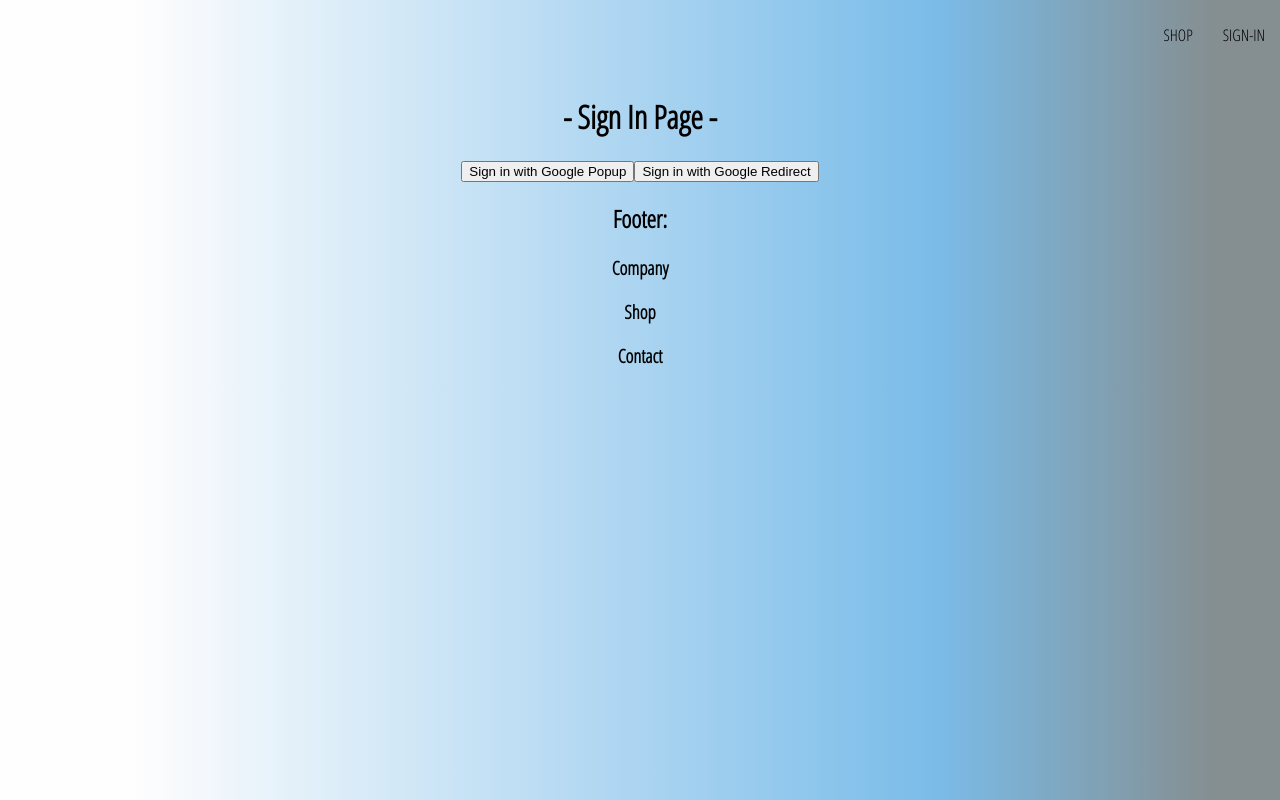
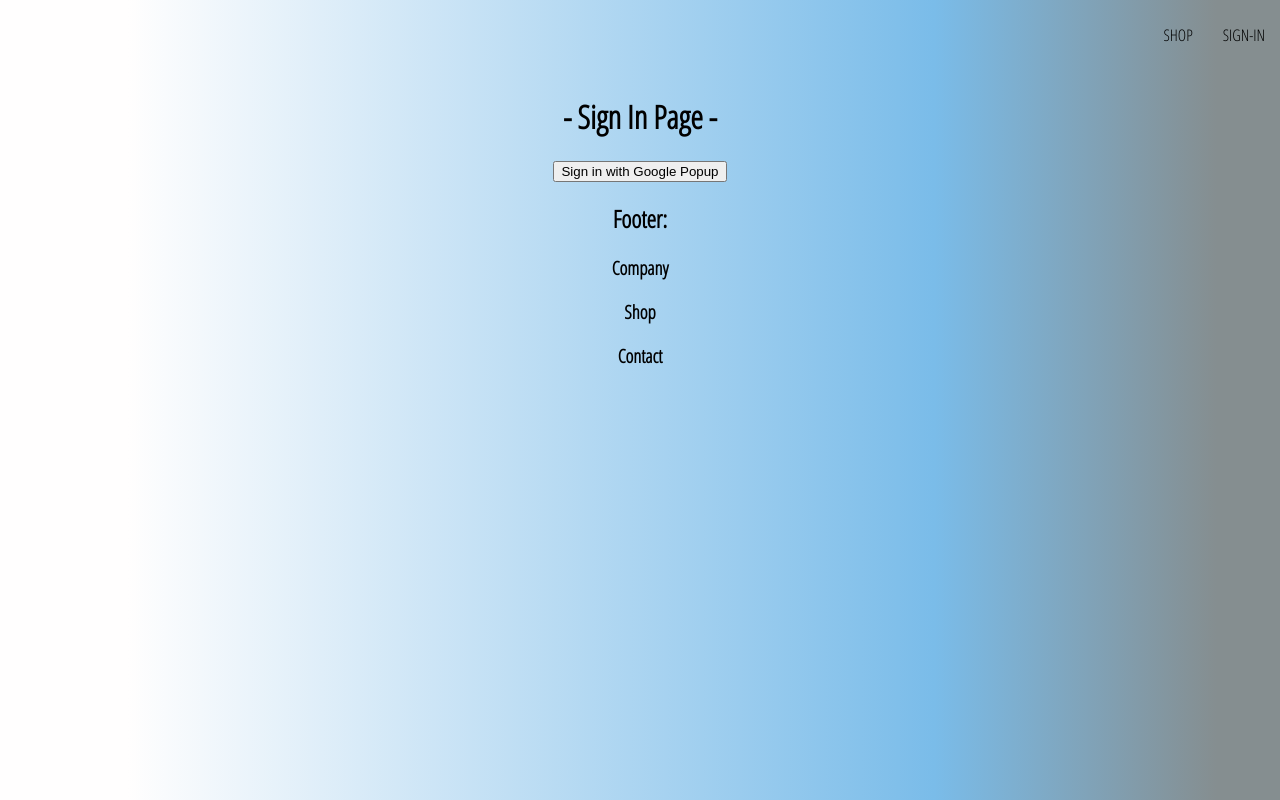
Before and after one commit to vargaae/multi-micro-store-24, a React (Create React App) app: page /sign-in in a window 1280 px wide. Built offline with nearby package versions, Linux system fonts and the light colour scheme; some icons are missing.

Commit message:
106009-CleanUp Sign In With Redirect provider example

```diff
--- a/src/routes/sign-in/sign-in.component.jsx
+++ b/src/routes/sign-in/sign-in.component.jsx
@@ -1,29 +1,14 @@
 import "./sign-in.styles.scss";
 
-import { useEffect } from "react";
-import { getRedirectResult } from "firebase/auth";
-// import { Outlet, Link } from "react-router-dom";
 import {
-  auth,
   signInWithGooglePopup,
-  signInWithGoogleRedirect,
   createUserDocumentFromAuth,
 } from "../../utils/firebase/firebase.utils";
 
 const SingIn = () => {
-  const logGoogleRedirectUser = async () => {
-    const response = await getRedirectResult(auth);
-    if(response) {
-      const userDocRef = await createUserDocumentFromAuth(response.user);
-    }
-  };
-
-  useEffect(() => {
-    logGoogleRedirectUser();
-  }, []);
-
   const logGoogleUser = async () => {
     const { user } = await signInWithGooglePopup();
+    // eslint-disable-next-line no-unused-vars
     const userDocRef = await createUserDocumentFromAuth(user);
   };
 
@@ -31,9 +16,6 @@
     <div className="sign">
       <h1>- Sign In Page -</h1>
       <button onClick={logGoogleUser}>Sign in with Google Popup</button>
-      <button onClick={signInWithGoogleRedirect}>
-        Sign in with Google Redirect
-      </button>
     </div>
   );
 };
--- a/src/utils/firebase/firebase.utils.js
+++ b/src/utils/firebase/firebase.utils.js
@@ -16,6 +16,7 @@
   appId: "1:1001400880468:web:1ba814f789fe455fa6ccc1",
 };
 
+// eslint-disable-next-line no-unused-vars
 const firebaseApp = initializeApp(firebaseConfig);
 
 const googleProvider = new GoogleAuthProvider();
```
